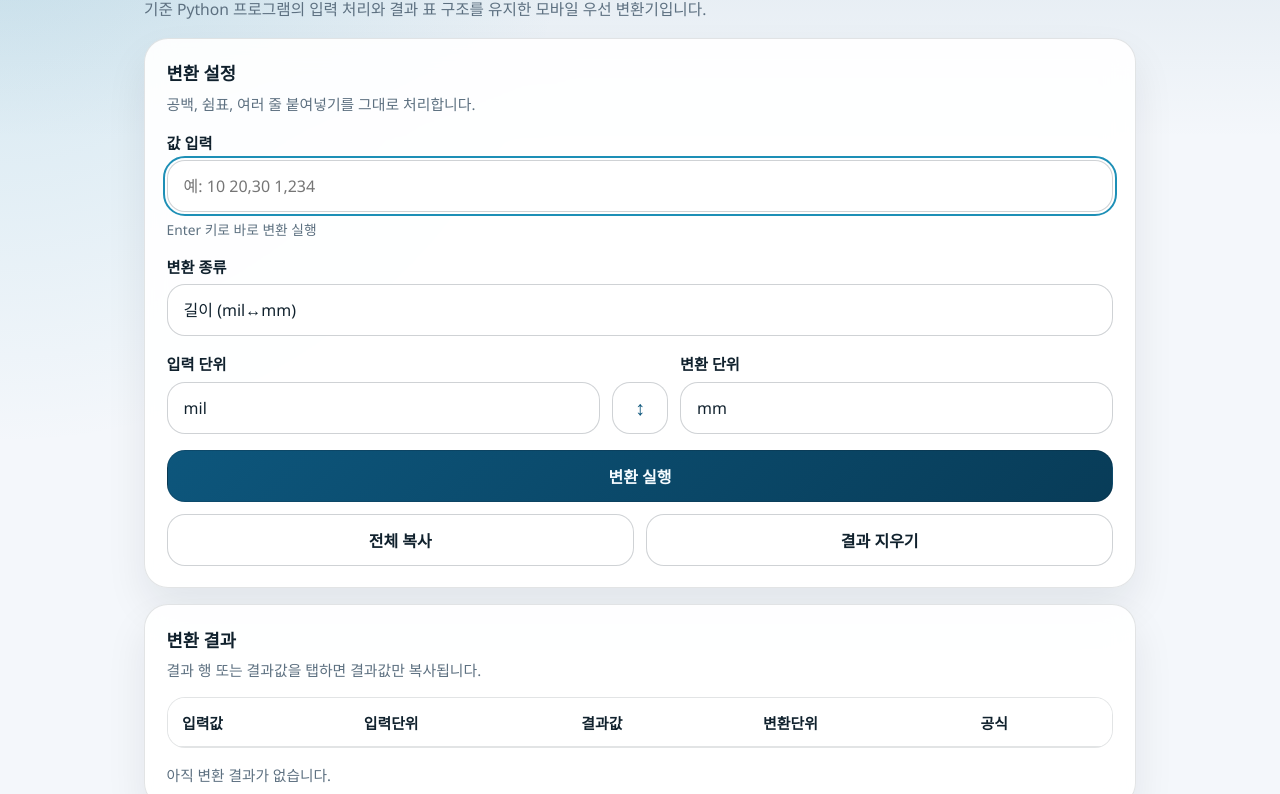
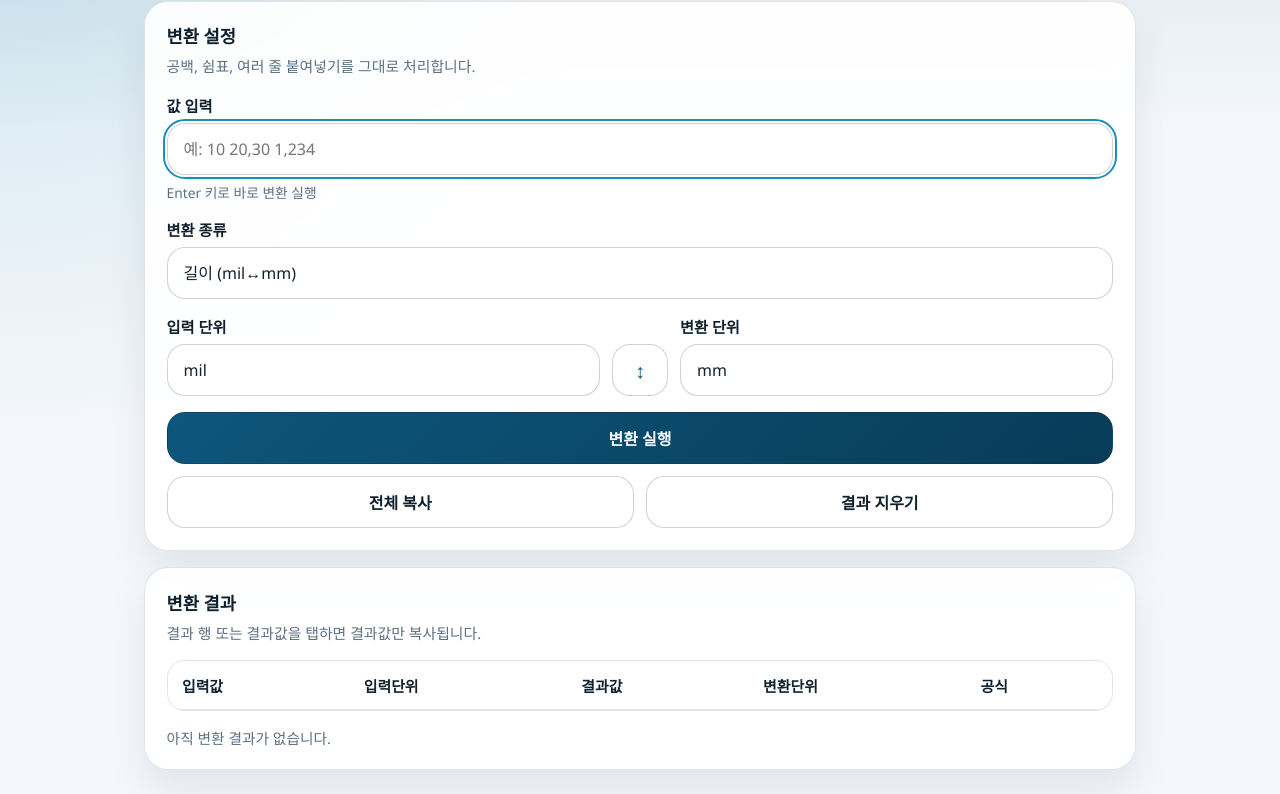
Before and after one commit to jeonghyunpark0227/unit-converter-web, a plain HTML site: page index.html in a window 1280 px wide. Shown: the part 130-924 px from the top of the page. Drawn offline with Linux system fonts and the light colour scheme.

Commit message:
Remove header intro copy

```diff
--- a/index.html
+++ b/index.html
@@ -20,9 +20,6 @@
     <header class="app-header">
       <p class="eyebrow">Static Mobile Web App</p>
       <h1>All-in-One 단위 변환기</h1>
-      <p class="header-copy">
-        기준 Python 프로그램의 입력 처리와 결과 표 구조를 유지한 모바일 우선 변환기입니다.
-      </p>
     </header>
 
     <main class="app-main">
```
